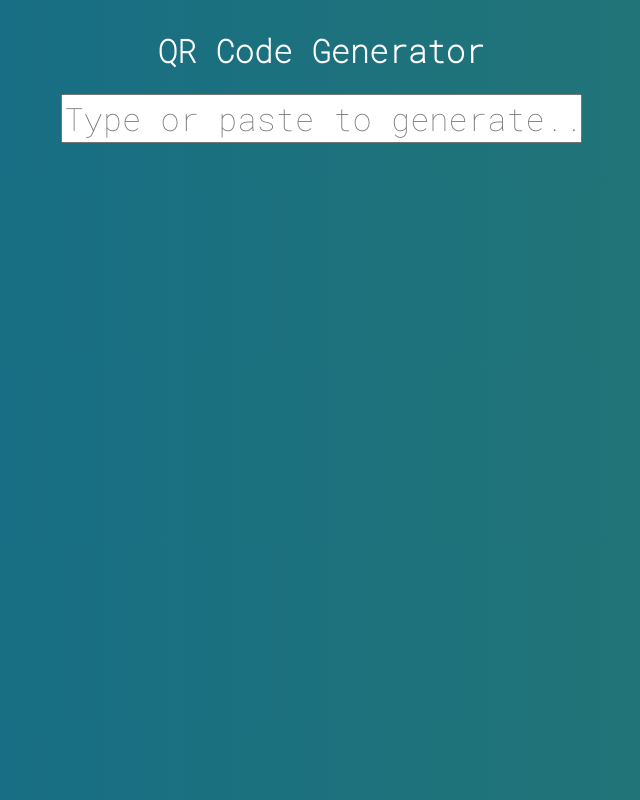
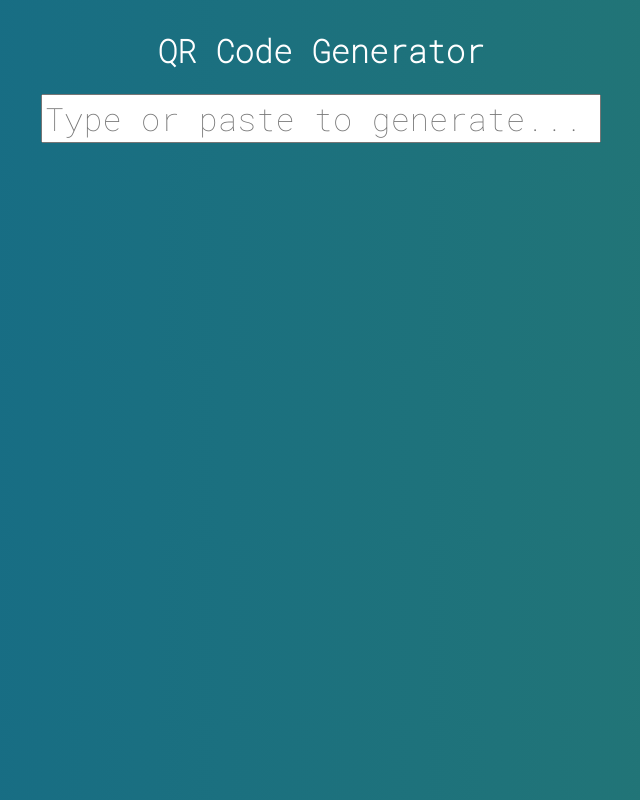
Before and after one commit to oliveira-vh/qrcodegenerator, a plain HTML site: page index.html in a window 1280 px wide. Shown: the whole page, without its empty margins (319-959 px from the left). Drawn offline with Linux system fonts and the light colour scheme.

Commit message:
Update index.html

```diff
--- a/index.html
+++ b/index.html
@@ -13,7 +13,7 @@
     <div id="app">
         <h1>QR Code Generator</h1>
         <div>
-            <input type="text" size="25"
+            <input type="text" size="27"
                     placeholder="Type or paste to generate..."
                     v-model="text">
 
```
